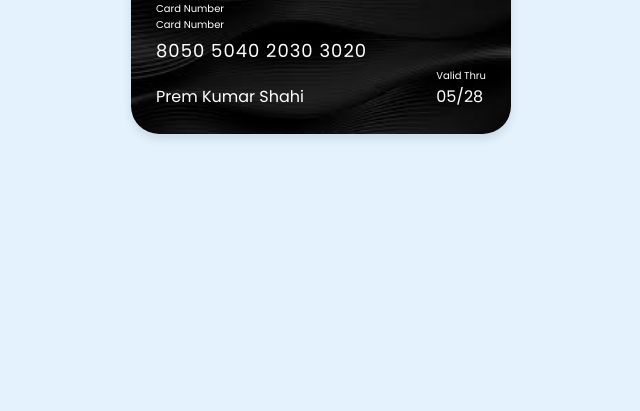
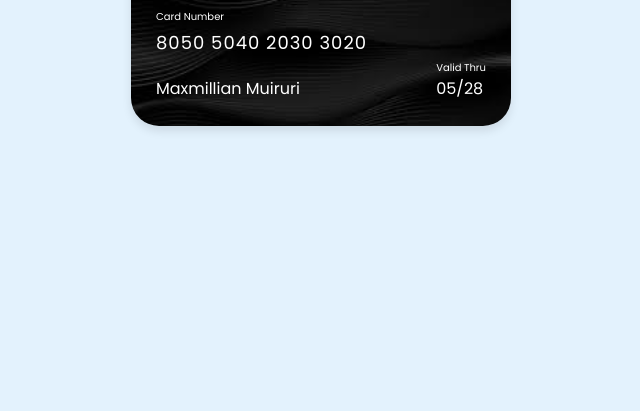
Before and after one commit to Maxmillian-Muiruri/Credit-Card-UI-DEsign, a plain HTML site: page index.html in a window 1280 px wide. Shown: the part 389-800 px from the top of the page, without its empty margins (319-959 px from the left). Drawn offline with Linux system fonts and the light colour scheme.

Commit message:
Credit Card UI Design in HTML & CSS

```diff
--- a/index.html
+++ b/index.html
@@ -20,9 +20,8 @@
       <div class="card-details">
         <div class="name-number">
           <h6>Card Number</h6>
-          <h6>Card Number</h6>
           <h5 class="number">8050 5040 2030 3020</h5>
-          <h5 class="name">Prem Kumar Shahi</h5>
+          <h5 class="name">Maxmillian Muiruri</h5>
         </div>
         <div class="valid-date">
           <h6>Valid Thru</h6>
```
